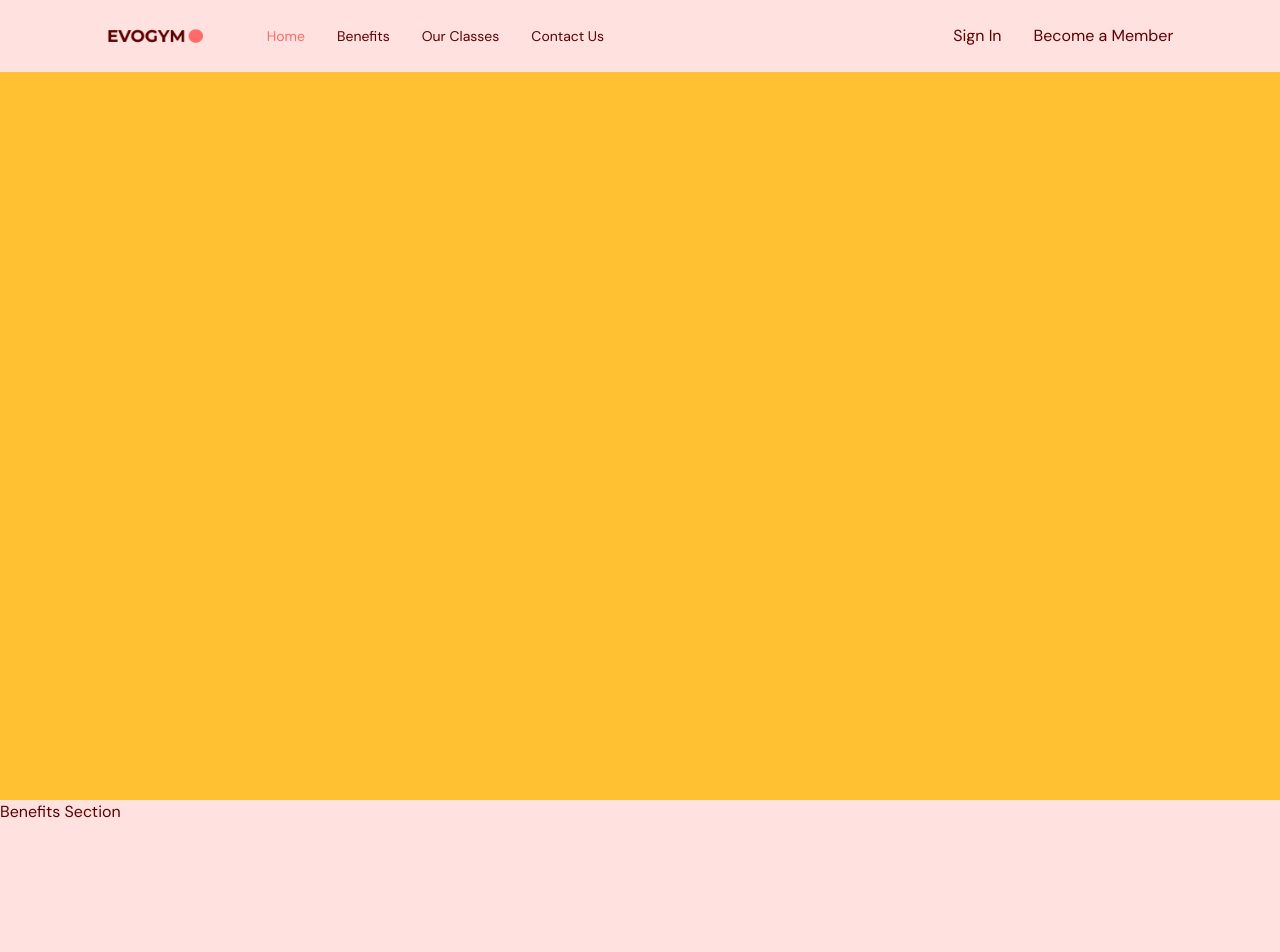
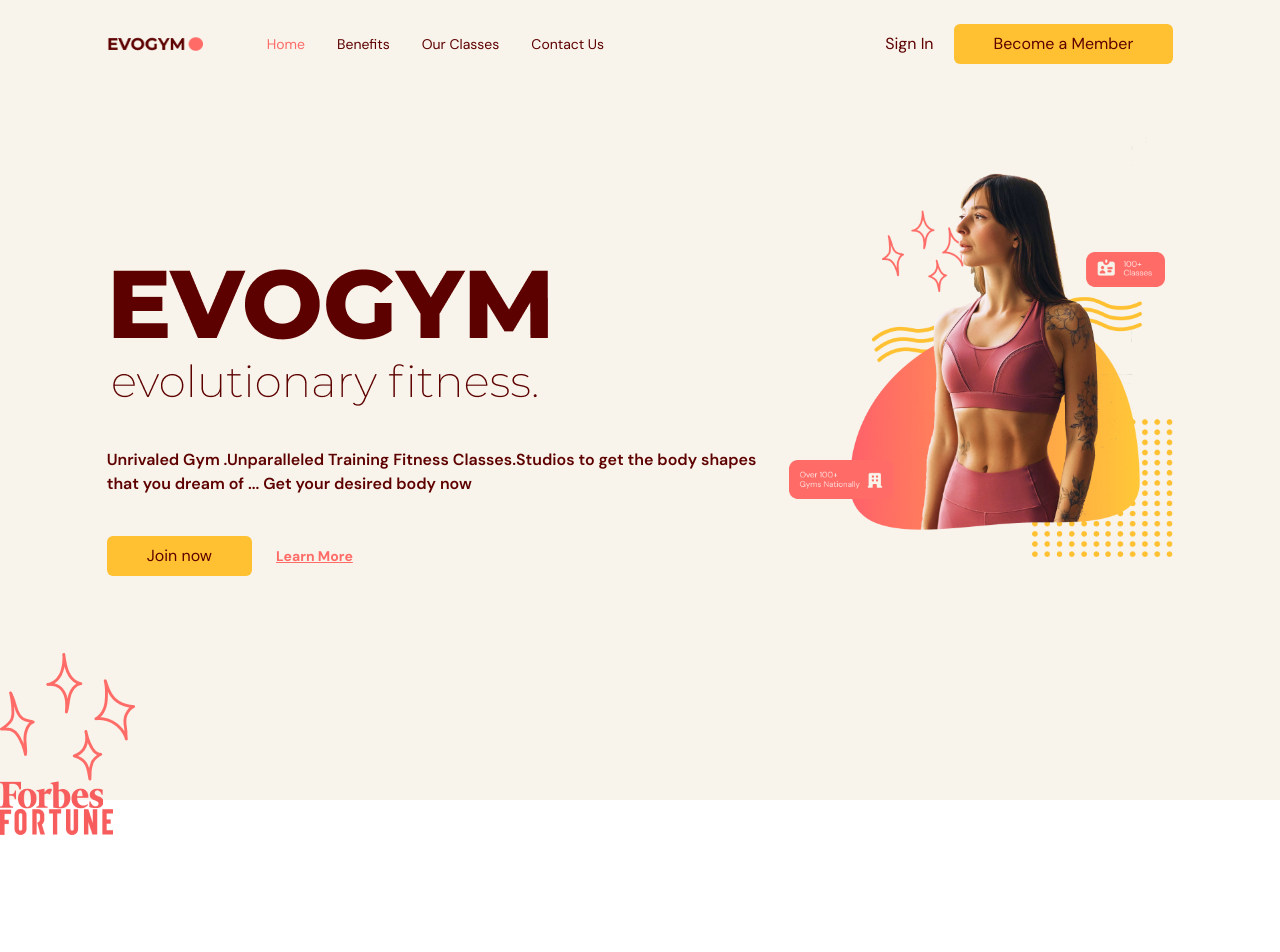
Before and after one commit to parham-devdocs/gym-typescript, a React (Vite) app: page / in a window 1280 px wide. Shown: the top 952 px of the page. After the commit the page ends 835 px from the top, so only its background shows below. Built offline with nearby package versions, Linux system fonts and the light colour scheme.

Commit message:
home page created

```diff
--- a/src/App.tsx
+++ b/src/App.tsx
@@ -1,27 +1,23 @@
 import { useState } from "react";
 import Navbar from "./components/Navbar";
-import { SelectedPage  } from "./types";
+import { SelectedPage } from "./types";
+import Home from "./scenes/home/index";
 
 function App() {
-  const [selectedPage, setSelectedPage] = useState<SelectedPage>(SelectedPage.Home);
-
+  const [selectedPage, setSelectedPage] = useState<SelectedPage>(
+    SelectedPage.Home
+  );
+  const [isMenuToggled, setItemMenuToggle] = useState(false);
   return (
-    <div className="app bg-gray-200">
+    <div className="app bg-gray-20">
       {" "}
-      {/* Corrected bg-gray-20 to bg-gray-200 */}
-      <Navbar selectedPage={selectedPage} setSelectedPage={setSelectedPage} />
-      <section id="home" className="h-screen bg-secondary-500">
-        <h1>Home Section</h1>
-      </section>
-      <section id="benefits" className="h-screen bg-primary-100">
-        <h1>Benefits Section</h1>
-      </section>
-      <section id="ourclasses" className="h-screen bg-primary-500">
-        <h1>Our Classes Section</h1>
-      </section>
-      <section id="contactus" className="h-screen">
-        <h1>Contact Us Section</h1>
-      </section>
+      <Navbar
+        selectedPage={selectedPage}
+        setSelectedPage={setSelectedPage}
+        isMenuToggled={isMenuToggled}
+        setItemMenuToggle={setItemMenuToggle}
+      />
+      <Home setSelectedPage={ setSelectedPage } />
     </div>
   );
 }
--- /dev/null
+++ b/src/components/Actionbutton.tsx
@@ -0,0 +1,19 @@
+import React, { ReactNode } from "react";
+import AnchorLink from "react-anchor-link-smooth-scroll";
+import { SelectedPage } from "../types";
+type Props = {
+  children: ReactNode;
+  setSelectedPage: (value: SelectedPage) => void;
+};
+const Actionbutton = ({ children, setSelectedPage }: Props) => {
+  return (
+    <AnchorLink
+      onClick={() => setSelectedPage(SelectedPage.ContactUs)}
+      href={`#${SelectedPage.ContactUs}`}
+    >
+      {children}
+    </AnchorLink>
+  );
+};
+
+export default Actionbutton;
--- a/src/components/Navbar.tsx
+++ b/src/components/Navbar.tsx
@@ -2,23 +2,52 @@ import { Bars3Icon, XMarkIcon } from "@heroicons/react/24/solid";
 import Logo from "@/assets/Logo.png";
 import Link from "./Link";
 import { SelectedPage } from "../types";
+import useMediaQuery from "../hooks/useMediaQuery";
+import Actionbutton from "./Actionbutton";
+import { useEffect, useState } from "react";
 
 type Props = {
-
   selectedPage: SelectedPage;
   setSelectedPage: (page: SelectedPage) => void;
+  setItemMenuToggle: (itemMenuToggle: boolean) => void;
+  isMenuToggled: boolean};
+const Navbar = ({
+  selectedPage,
+  setSelectedPage,
+  setItemMenuToggle,
+  isMenuToggled,
+
+}: Props) => {
+  const flexBetween = "flex items-center justify-between";
+  const isAboveMediaScreen = useMediaQuery("(min-width:1060px)");
+  const [isTopOfPage, setIsTopOfPage] = useState(true)
+
+ useEffect(() => {
+   const handleScroll = () => {
+     if (window.scrollY === 0) {
+       setIsTopOfPage(true);
+     } else {
+       setIsTopOfPage(false);
+     }
    };
-const Navbar = ({ selectedPage, setSelectedPage }: Props) => {
-  const flexBetween = "flex items-center justify-between";
+
+   window.addEventListener("scroll", handleScroll);
+console.log(isTopOfPage)
+   // Cleanup function to remove the event listener
+   return () => {
+     window.removeEventListener("scroll", handleScroll);
+   };
+ }, [isTopOfPage]);
   return (
     <nav>
       <div
-        className={`${flexBetween} fixed top-0 bg-primary-100 w-full py-6 z-30`}
+        className={`${flexBetween} ${isTopOfPage ? " bg-gray-20" : " bg-primary-100"} transition-colors duration-300 fixed top-0  w-full py-6 z-30`}
       >
         <div className={`${flexBetween} mx-auto w-5/6 gap-16 `}>
           <div className={` ${flexBetween}  `}>
             <img src={Logo} alt="logo" />
           </div>
+          {isAboveMediaScreen ? (
             <div className={` ${flexBetween} w-full `}>
               <div className={`${flexBetween} gap-8 text-sm `}>
                 <Link
@@ -43,12 +72,25 @@ const Navbar = ({ selectedPage, setSelectedPage }: Props) => {
                   setSelectedPage={setSelectedPage}
                 />
               </div>
-            <div className=" flex gap-8">
+              <div className={` ${flexBetween} gap-5`}>
                 <p>Sign In</p>
-              <p>Become a Member</p>
+                <div className=" bg-secondary-500 rounded-md px-10 py-2 ">
+                  <Actionbutton setSelectedPage={setSelectedPage}>
+                    Become a Member
+                  </Actionbutton>
                 </div>
               </div>
             </div>
+          ) : (
+            <button
+              className=" w-fit h-fit bg-secondary-500 p-2 rounded-full"
+              onClick={() => setItemMenuToggle(!isMenuToggled)}
+            >
+              <Bars3Icon className=" w-6 text-primary-100" />
+            </button>
+          )}
+        </div>
+
       </div>
     </nav>
   );
--- /dev/null
+++ b/src/components/Sidebar.tsx
@@ -0,0 +1,47 @@
+import { XMarkIcon } from "@heroicons/react/24/solid";
+import Link from "./Link";
+import { SelectedPage } from "../types";
+
+const Sidebar = ({
+  isMenuToggled,
+  selectedPage,
+  setSelectedPage,
+}: {
+  isMenuToggled: boolean;
+  selectedPage: SelectedPage;
+  setSelectedPage: (value: SelectedPage) => void;
+}) => {
+  return (
+    <div
+      className={` ${isMenuToggled ? "w-64" : "w-0"} h-screen bg-primary-500 z-50 absolute right-0 drop-shadow-xl transition-width duration-300`}
+    >
+      <div className="flex items-center justify-end h-full">
+        <XMarkIcon className="cursor-pointer text-primary-100 w-6 h-6 m-2" />
+      </div>
+      <div className="    px-4 ">
+        <Link
+          page="Home"
+          selectedPage={selectedPage}
+          setSelectedPage={() => setSelectedPage}
+        />
+        <Link
+          page="Benefits"
+          selectedPage={selectedPage}
+          setSelectedPage={() => setSelectedPage}
+        />
+        <Link
+          page="Our classes"
+          selectedPage={selectedPage}
+          setSelectedPage={() => setSelectedPage}
+        />
+        <Link
+          page="Contact Us"
+          selectedPage={selectedPage}
+          setSelectedPage={() => setSelectedPage}
+        />
+      </div>
+    </div>
+  );
+};
+
+export default Sidebar;
--- /dev/null
+++ b/src/hooks/useMediaQuery.ts
@@ -0,0 +1,19 @@
+import { useState, useEffect } from "react";
+
+const useMediaQuery = (query: string) => {
+  const [matches, setMatches] = useState(false);
+
+  useEffect(() => {
+    const media = window.matchMedia(query);
+    if (media.matches !== matches) {
+      setMatches(media.matches);
+    }
+    const listener = () => setMatches(media.matches);
+    window.addEventListener("resize", listener);
+    return () => window.removeEventListener("resize", listener);
+  }, [matches, query]);
+
+  return matches;
+};
+
+export default useMediaQuery;
--- /dev/null
+++ b/src/scenes/home/index.tsx
@@ -0,0 +1,71 @@
+import React from "react";
+import { SelectedPage } from "../../types";
+import useMediaQuery from "../../hooks/useMediaQuery";
+import Actionbutton from "../../components/Actionbutton";
+import HomePageText from "../../assets/HomePageText.png";
+import HomePageGraphic from "../../assets/HomePageGraphic.png";
+import SponsorRedBull from "../../assets/Sparkles.png";
+import SponsorForbes from "../../assets/SponsorForbes.png";
+import SponsorFortune from "../../assets/SponsorFortune.png";
+import AnchorLink from "react-anchor-link-smooth-scroll";
+
+type Props = {
+  setSelectedPage: (value: SelectedPage) => void;
+};
+const Home = ({ setSelectedPage }: Props) => {
+  const isAboveMediaQuery = useMediaQuery("(min-width:1060px)");
+  return (
+    <section
+      id="home"
+      className=" gap-16 bg-gray-20 py-10 md:h-full md:pb-6 "
+    >
+      <div className=" md:flex  items-center justify-center md:h-5/6 mx-auto w-5/6">
+        <div className=" space-y-10 ">
+          <div className=" space-y-10 z-10 basis-3/5 mt-32">
+            <div>
+              <div>
+                <img src={HomePageText} alt="home-page-text" />
+              </div>
+            </div>
+            <p className=" font-semibold">
+              Unrivaled Gym .Unparalleled Training Fitness Classes.Studios to
+              get the body shapes that you dream of ... Get your desired body
+              now{" "}
+            </p>
+          </div>
+          <div className=" flex gap-6 items-center">
+            <div className=" bg-secondary-500 rounded-md py-2 px-10 w-fit cursor-pointer ">
+              <Actionbutton setSelectedPage={setSelectedPage}>
+                Join now
+              </Actionbutton>
+            </div>
+            <AnchorLink
+              className=" text-sm font-bold text-primary-500
+             underline hover:text-secondary-500"
+              onClick={() => setSelectedPage(SelectedPage.ContactUs)}
+              href={`#${SelectedPage.ContactUs}`}
+            >
+              <p>Learn More</p>
+            </AnchorLink>
+          </div>
+        </div>
+        <div>
+          <img src={HomePageGraphic} alt="home-page-graphic" />
+        </div>
+      </div>
+      {isAboveMediaQuery && (
+        <div>
+          <div>
+            <div>
+              <img src={SponsorRedBull} alt="redbull-sponsor" />
+              <img src={SponsorForbes} alt="redbull-sponsor" />
+              <img src={SponsorFortune} alt="fortune-sponsor" />
+            </div>
+          </div>
+        </div>
+      )}
+    </section>
+  );
+};
+
+export default Home;
```
Lines whose indentation alone changed are shown as unchanged.
